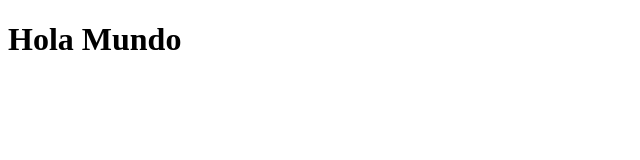
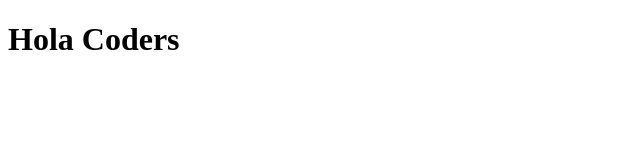
Before and after one commit to Jhuset2003/Demo-Git, a plain HTML site: page index.html in a window 1280 px wide. Shown: the full height of the page, 0-640 px from the left. Drawn offline with Linux system fonts and the light colour scheme.

Commit message:
Cambiado hola mundo

```diff
--- a/index.html
+++ b/index.html
@@ -7,6 +7,6 @@
     <title>Hola Mundo</title>
 </head>
 <body>
-  <h1>Hola Mundo</h1>
+  <h1>Hola Coders</h1>
 </body>
 </html>
```
